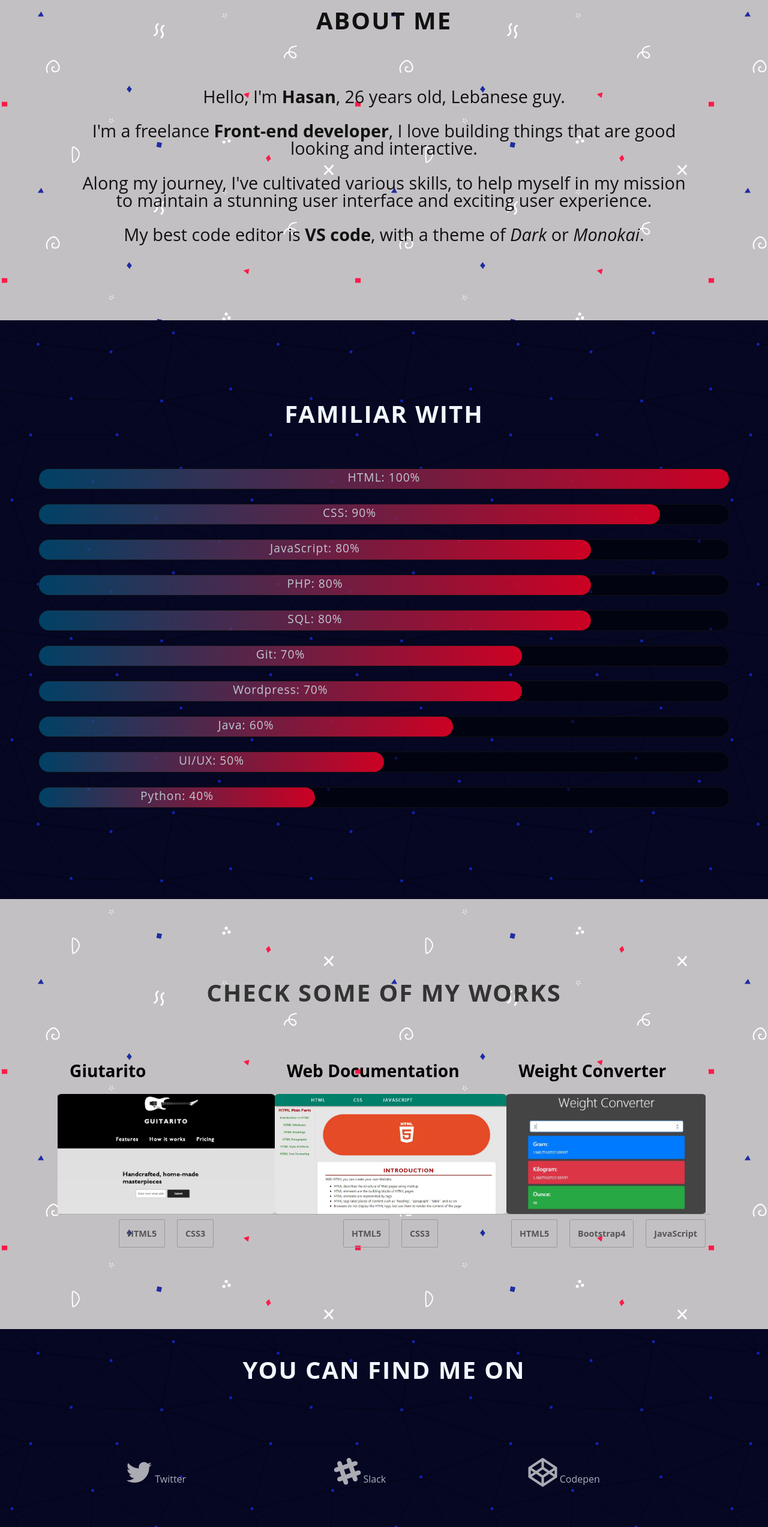
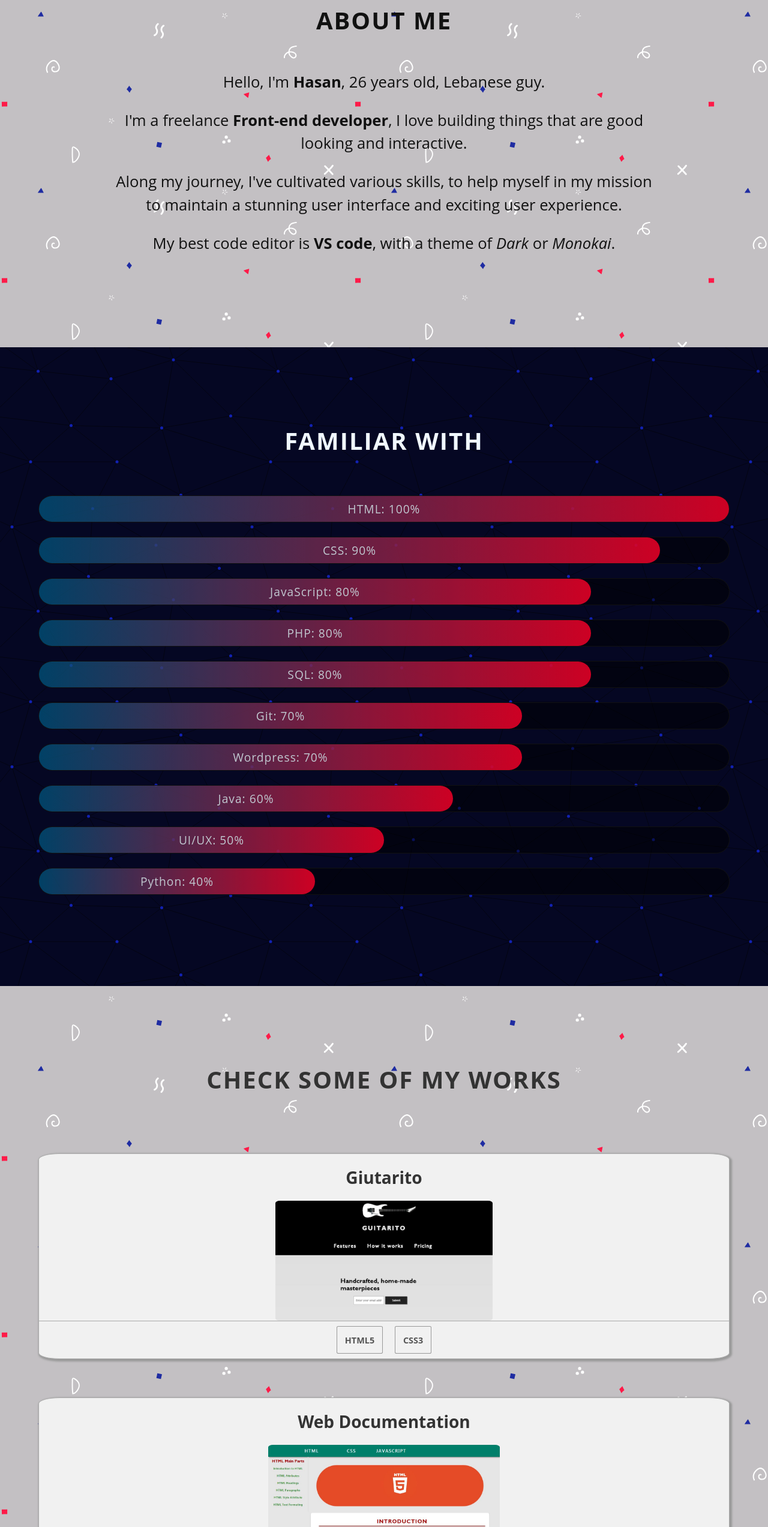
Before and after one commit to systemry420/portfolio, a plain HTML site: page index.html in a window 1280 px wide. Shown: the part 914-3460 px from the top of the page at 60% size. Drawn offline with Linux system fonts and the light colour scheme.

Commit message:
Add flex vendor-prefixes & fix vertical alignment of text in skills

```diff
--- a/css/main.css
+++ b/css/main.css
@@ -46,6 +46,7 @@ nav#navbar {
 nav#navbar ul {
     list-style: none;
     display: flex;
+    display: -webkit-flex;
     height: 100%;
 }
 
@@ -60,7 +61,7 @@ nav#navbar ul li {
     padding: 10% 0;
 }
 
-.nav-link{
+.nav-link {
     width: 100%;
     height: 100%;
     font-size: 1.2em;
@@ -85,6 +86,7 @@ nav#navbar ul li:hover {
 #intro {
     width: 100%;
     display: flex;
+    display: -webkit-flex;
     flex-direction: column;
     margin-top: 20vh;
 }
@@ -125,10 +127,11 @@ section#about {
     line-height: 1;
 }
 
-section#about p {
-    font-size: 1.8em;
-    width: 80%;
-    margin: auto;
+section#about article.para p {
+    font-size: 1.6em;
+    width: 70%;
+    margin: 2% auto;
+    line-height: 1.5;
 }
 
 /* ===== END about section ===== */
@@ -148,16 +151,20 @@ section#skills .skill {
     border: 1px solid #111;
     text-align: center;
     margin: 3vh auto;
-    display: block;
+    display: table;
     border-radius: 5px;
     background: #fff;
     position: relative;
     border-radius: 30px;
-    height: 35px;
+    height: 45px;
     background: rgba(0, 0, 0, 0.5);
 }
 
 .skill .progress {
+    display: -webkit-flex;
+    display: flex;
+    align-items: center;
+    justify-content: center;
     opacity: 0.8;
     border-radius: 30px;
     height: 100%;
@@ -181,13 +188,14 @@ section#projects h2 {
 }
 
 .wrapper {
+    display: -webkit-flex;
     display: flex;
     justify-content: center;
     flex-wrap: wrap;
 }
 
-section.project-tile {
-    max-width: 90%;
+article.project-tile {
+    width: 90%;
     height: 10%;
     border-radius: 3%;
     margin: 4vh;
@@ -217,6 +225,7 @@ section.project-tile {
 .project-footer {
     border-top: 1px solid #aaa;
     display: flex;
+    display: -webkit-flex;
 }
 
 .project-footer ul {
@@ -334,7 +343,7 @@ i.fa {
     }
 
     /* solution for project tile width */
-    section.project-tile {
+    article.project-tile {
         width: 60%;
     }
 }
@@ -366,11 +375,11 @@ i.fa {
         font-size: 1.2em;
     }
 
-    section#about p.para {
+    section#about article.para p {
         font-size: 1.2em;
     }
 
-    section.project-tile {
+    article.project-tile {
         width: 80%;
     }
 
@@ -439,7 +448,7 @@ i.fa {
         font-size: 0.9em;
     }
 
-    section#about p.para {
+    section#about article.para p {
         font-size: 12pt;
         line-height: 1.5;
     }
@@ -448,6 +457,10 @@ i.fa {
         height: 6vh;
         margin: 3vh auto;
         font-size: 0.8em;
+    }
+
+    article.project-tile {
+        margin: 2vh auto;
     }
 
     h1, h2 {
--- a/index.html
+++ b/index.html
@@ -12,7 +12,7 @@
     <!-- welcome section -->
     <header id="welcome">
         <span id="menu" onclick="show()">
-                <i class="fa fa-bars"></i>
+            <i class="fa fa-bars"></i>
         </span>
         <!-- navigation bar -->
         <nav id="navbar">
@@ -29,7 +29,7 @@
 
         <section id="intro">
             <img id="profile" src="img/my.JPG" alt="my profile picture"/>
-            <h1 id="title"><span>Vini</span> <span>Vidi</span> <span>Vici</span></h1>
+            <h1 id="title"><span>Vini</span><span> Vidi </span><span>Vici</span></h1>
         </section>
     </header>
 
@@ -38,12 +38,12 @@
         <!-- section#about -->
         <section id="about" class="container">
             <h2>About Me</h2>
-            <p class="para">
-                <br>Hello, I'm <strong>Hasan</strong>, 26 years old, Lebanese guy.
-                <br><br>I'm a freelance <strong>Front-end developer</strong>, I love building things that are good looking and interactive.
-                <br><br>Along my journey, I've cultivated various skills, to help myself in my mission to maintain a stunning user interface and exciting user experience.
-                <br><br>My best code editor is <strong>VS code</strong>, with a theme of <em>Dark</em> or <em>Monokai</em>.
-            </p>
+            <article class="para">
+                <p>Hello, I'm <strong>Hasan</strong>, 26 years old, Lebanese guy.</p>
+                <p>I'm a freelance <strong>Front-end developer</strong>, I love building things that are good looking and interactive.</p>
+                <p>Along my journey, I've cultivated various skills, to help myself in my mission to maintain a stunning user interface and exciting user experience.</p>
+                <p>My best code editor is <strong>VS code</strong>, with a theme of <em>Dark</em> or <em>Monokai</em>.</p>
+            </article>
         </section>
 
         <!-- section#skills  -->
```
